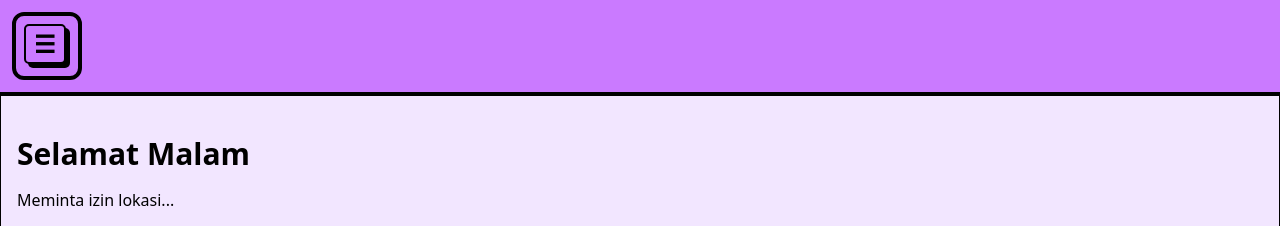
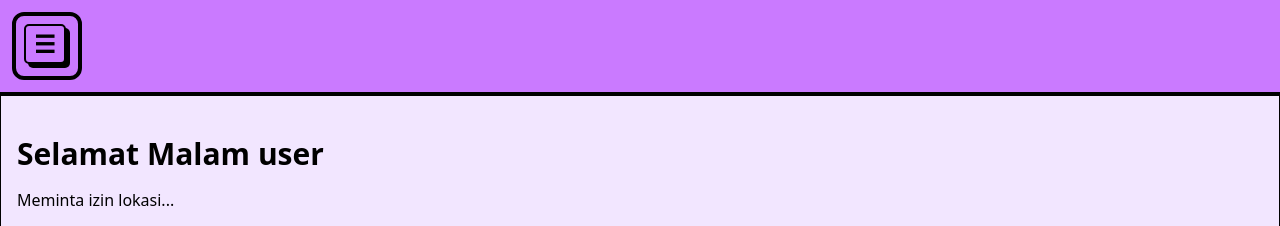
Before and after one commit to imAbizars/Attendify, a React (Vite) app: page /home in a window 1280 px wide. Shown: the top 226 px of the page. Built offline with nearby package versions, Linux system fonts and the light colour scheme; no server answers; sample sign-in values are in the browser's storage.

Commit message:
update:get user login name

```diff
--- a/src/components/pages/main/Home.jsx
+++ b/src/components/pages/main/Home.jsx
@@ -19,6 +19,11 @@ export default function Home() {
   const [location, setLocation] = useState(null);
   const [error, setError] = useState("");
   const [addres,setAddres]  = useState("");
+
+  // ambil nama usen
+  const user = JSON.parse(localStorage.getItem("user"));
+  const nama = user?.nama || "user"
+  //ini function ambil alamat
   async function getAddres(lat,lng){
     try{
       const response = await fetch(
@@ -36,7 +41,7 @@ export default function Home() {
     setError("Browser tidak mendukung GPS");
     return;
   }
-
+  //watch position by geolocation
   const watchId = navigator.geolocation.watchPosition(
     (position) => {
       const loc = {
@@ -73,7 +78,7 @@ useEffect(() => {
 
   return (
     <section className="p-4 pt-10 border border-black min-h-screen w-full">
-      <h1 className="text-3xl mb-4">Selamat Malam </h1>
+      <h1 className="text-3xl mb-4">Selamat Malam {nama}</h1>
 
       {!location && !error && <p>Meminta izin lokasi...</p>}
       {error &&
--- a/src/components/pages/main/Login.jsx
+++ b/src/components/pages/main/Login.jsx
@@ -32,7 +32,7 @@ export default function Login(){
     if (!/\S+@\S+\.\S+/.test(email)) return setError("Format email tidak valid");
     if (password.length < 6) return setError("Password minimal 6 karakter");
 
-    setLoading(true);
+    setLoading(true); // loading baru mulai setelah validasi lolos
     try {
         const payload = await authLogin(email, password);
 
--- /dev/null
+++ b/src/hooks/absen/createAbsen.js
@@ -0,0 +1,6 @@
+import {axiosInstance} from "@/lib/axios/axios";
+import { useMutation,useQueryClient } from "@tanstack/react-query";
+
+export const createAbsen = ()=>{
+    const QueryClient = useQueryClient();
+}
--- a/src/hooks/auth/auth.js
+++ b/src/hooks/auth/auth.js
@@ -2,9 +2,10 @@ import { axiosInstance } from "@/lib/axios/axios";
 
 export const authLogin = async(email,password)=>{
         const res = await axiosInstance.post("/auth/login",{ email, password });
-        const {token} = res.data;
+        const {token,user} = res.data;
 
         localStorage.setItem("token",token);
+        localStorage.setItem("user", JSON.stringify(user));
         //payload
         const payload = JSON.parse(atob(token.split(".")[1]));
         return payload
```
